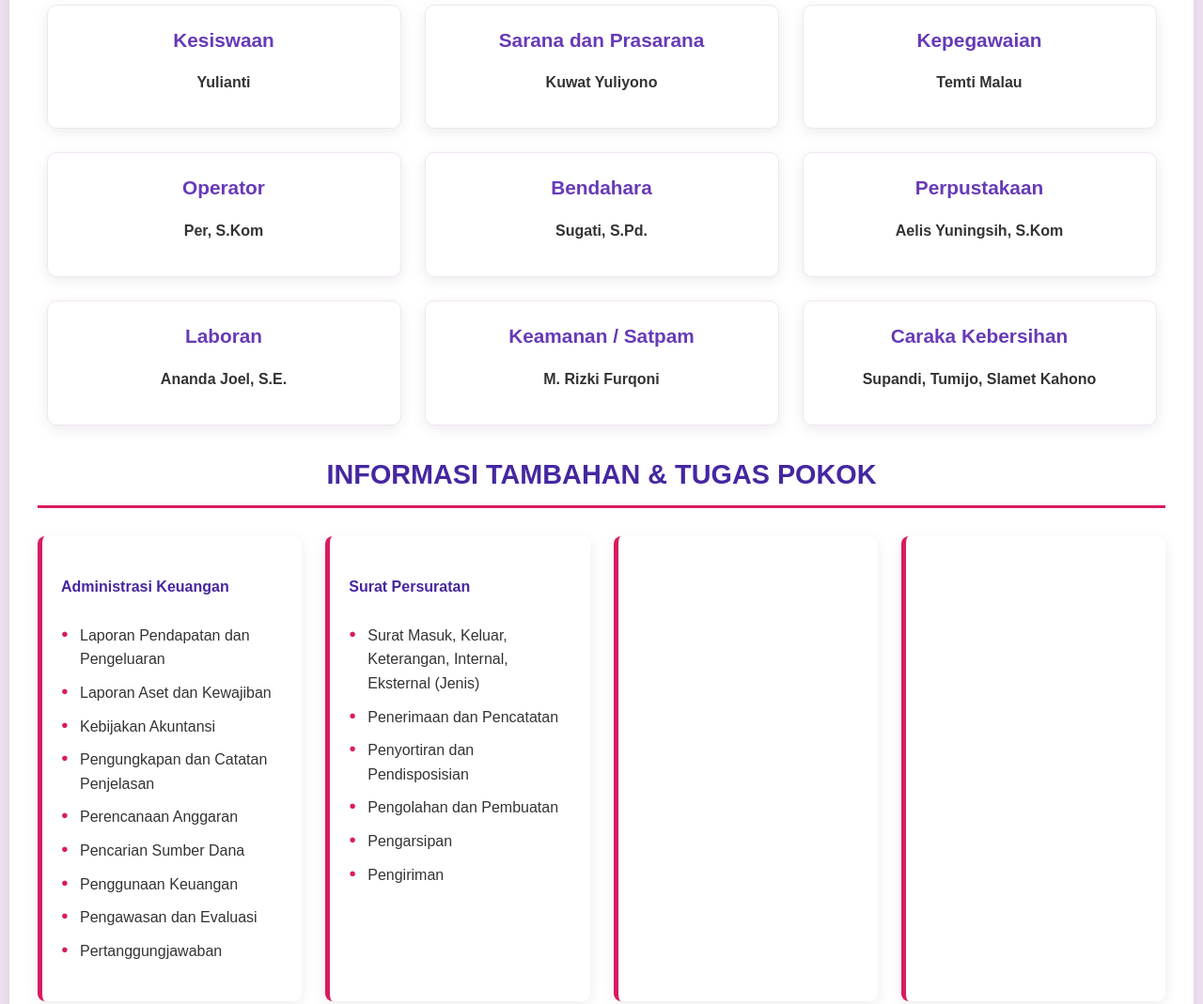
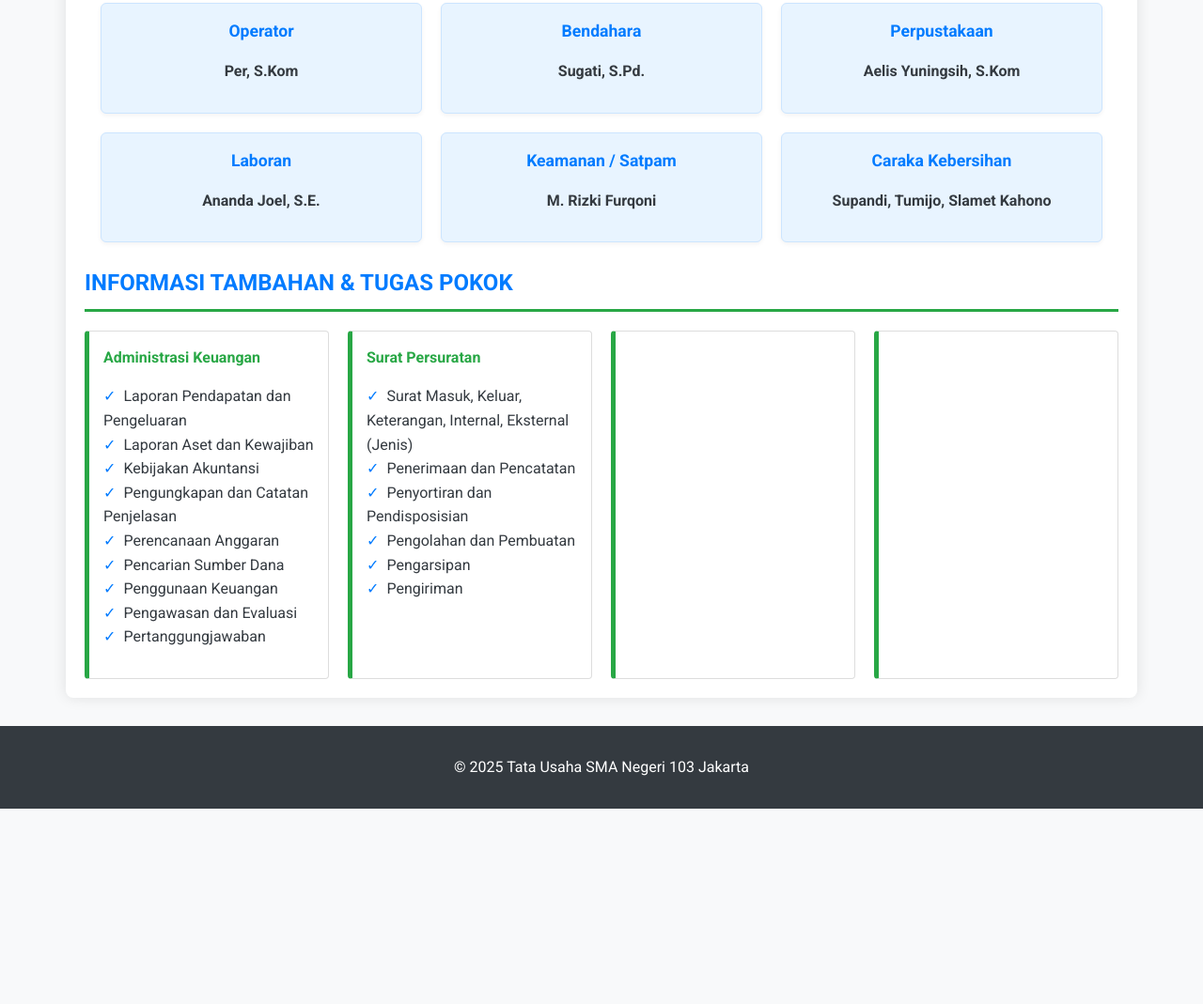
Before and after one commit to bunnysparkie/adinda.github.io, a plain HTML site: page index.html in a window 1280 px wide. Shown: the part 649-1718 px from the top of the page at 94% size. After the commit the page ends 1510 px from the top, so only its background shows below. Drawn offline with Linux system fonts and the light colour scheme.

Commit message:
Update style.css

```diff
--- a/style.css
+++ b/style.css
@@ -1,164 +1,141 @@
 :root {
-    --primary-purple: #673ab7; /* Ungu Utama */
-    --light-purple: #f3e5f5;   /* Ungu Sangat Muda */
-    --dark-purple: #4527a0;    /* Ungu Gelap */
-    --accent-pink: #d81b60;    /* Pink Aksesn */
-    --text-color: #333;
-    --shadow-light: 0 4px 15px rgba(0, 0, 0, 0.08);
-    --shadow-medium: 0 6px 20px rgba(0, 0, 0, 0.12);
+    --main-blue: #007bff; /* Biru Utama */
+    --light-blue: #e8f4ff; /* Biru Sangat Muda */
+    --accent-green: #28a745; /* Hijau Aksesn */
+    --text-color: #343a40;
+    --shadow-base: 0 4px 10px rgba(0, 0, 0, 0.05);
 }
 
 body {
-    font-family: 'Poppins', sans-serif;
+    font-family: 'Roboto', sans-serif;
     margin: 0;
     padding: 0;
-    background-color: var(--light-purple);
+    background-color: #f8f9fa; /* Latar Belakang Sangat Terang */
     color: var(--text-color);
     line-height: 1.6;
 }
 
 header {
-    background-color: var(--primary-purple);
+    background-color: var(--main-blue);
     color: white;
-    padding: 35px 20px;
+    padding: 30px 20px;
     text-align: center;
-    box-shadow: var(--shadow-medium);
-    margin-bottom: 30px;
+    box-shadow: var(--shadow-base);
+    margin-bottom: 20px;
 }
 
 header h1 {
     margin: 0;
-    font-size: 3em;
+    font-size: 2.5em;
     font-weight: 700;
 }
 
+header h2 {
+    margin: 5px 0 0;
+    font-weight: 400;
+    font-size: 1.2em;
+}
+
 main {
-    max-width: 1200px;
+    max-width: 1100px;
     margin: 30px auto;
-    padding: 30px;
+    padding: 20px;
     background-color: white;
-    border-radius: 15px;
-    box-shadow: var(--shadow-medium);
+    border-radius: 8px;
+    box-shadow: 0 0 15px rgba(0, 0, 0, 0.1);
 }
 
 .section-container h3 {
-    color: var(--dark-purple);
-    border-bottom: 3px solid var(--accent-pink);
-    padding-bottom: 10px;
-    margin-bottom: 30px;
+    color: var(--main-blue);
+    border-bottom: 3px solid var(--accent-green);
+    padding-bottom: 8px;
+    margin-bottom: 20px;
     text-transform: uppercase;
-    font-size: 1.8em;
-    font-weight: 600;
-    text-align: center;
+    font-size: 1.5em;
+    font-weight: 700;
 }
 
-/* Kartu Staf */
+/* Kartu dan Kontainer */
 .cards-container {
     display: flex;
     flex-wrap: wrap;
-    gap: 25px;
+    gap: 20px;
     justify-content: center;
 }
 
 .card {
-    background-color: #ffffff;
-    border: 1px solid var(--light-purple);
-    border-radius: 10px;
-    padding: 20px;
-    width: calc(30% - 25px);
-    min-width: 250px;
-    box-shadow: var(--shadow-light);
+    background-color: var(--light-blue);
+    border: 1px solid #cce5ff;
+    border-radius: 6px;
+    padding: 15px;
+    width: calc(30% - 20px);
+    min-width: 220px;
+    box-shadow: 0 2px 5px rgba(0, 0, 0, 0.05);
     text-align: center;
-    transition: transform 0.3s ease-in-out;
+    transition: transform 0.2s;
 }
 
 .card:hover {
-    transform: translateY(-8px) scale(1.02);
-    box-shadow: var(--shadow-medium);
+    transform: translateY(-5px);
+    box-shadow: 0 6px 15px rgba(0, 0, 0, 0.1);
 }
 
 .card h4 {
-    color: var(--primary-purple);
-    margin: 0 0 10px 0;
-    font-size: 1.3em;
-    font-weight: 600;
+    color: var(--main-blue);
+    margin: 0 0 5px 0;
+    font-size: 1.1em;
 }
 
 .pimpinan-card {
-    background-color: var(--light-purple);
-    border-color: var(--primary-purple);
-    width: calc(45% - 25px);
+    background-color: #d1ecf1;
+    border-color: #bee5eb;
+    width: calc(45% - 20px);
 }
 
 /* Detail Info Grid */
 .info-grid {
     display: grid;
-    grid-template-columns: repeat(auto-fit, minmax(280px, 1fr));
-    gap: 25px;
+    grid-template-columns: repeat(auto-fit, minmax(250px, 1fr));
+    gap: 20px;
 }
 
 .info-block {
     background-color: #ffffff;
-    padding: 20px;
-    border-left: 5px solid var(--accent-pink);
-    border-radius: 8px;
-    box-shadow: var(--shadow-light);
+    padding: 15px;
+    border: 1px solid #ddd;
+    border-left: 5px solid var(--accent-green);
+    border-radius: 4px;
 }
 
 .info-block h4 {
-    color: var(--dark-purple);
-    font-weight: 600;
-    margin-bottom: 15px;
-    padding-bottom: 5px;
+    color: var(--accent-green);
+    margin-top: 0;
+    margin-bottom: 10px;
 }
 
 .info-block ul {
     list-style: none;
     padding: 0;
 }
-.info-block ul li {
-    padding: 5px 0;
-    position: relative;
-    padding-left: 20px;
-}
+
 .info-block ul li:before {
-    content: "●";
-    color: var(--accent-pink);
-    position: absolute;
-    left: 0;
-    font-size: 0.8em;
-    top: 6px;
-}
-
-/* Tabel Kesiswaan */
-.info-block table {
-    width: 100%;
-    border-collapse: collapse;
-    margin-top: 10px;
-}
-.info-block th, .info-block td {
-    border: 1px solid #ddd;
-    padding: 8px;
-    text-align: left;
-}
-.info-block th {
-    background-color: var(--light-purple);
-    color: var(--dark-purple);
+    content: "✓";
+    color: var(--main-blue);
+    margin-right: 8px;
 }
 
 /* Footer */
 footer {
     text-align: center;
-    padding: 20px;
-    background-color: var(--primary-purple);
+    padding: 15px;
+    background-color: var(--text-color);
     color: white;
-    margin-top: 50px;
+    margin-top: 30px;
 }
 
 /* Responsif */
 @media (max-width: 768px) {
     .card, .pimpinan-card {
         width: 100%;
-        min-width: unset;
     }
 }
```
